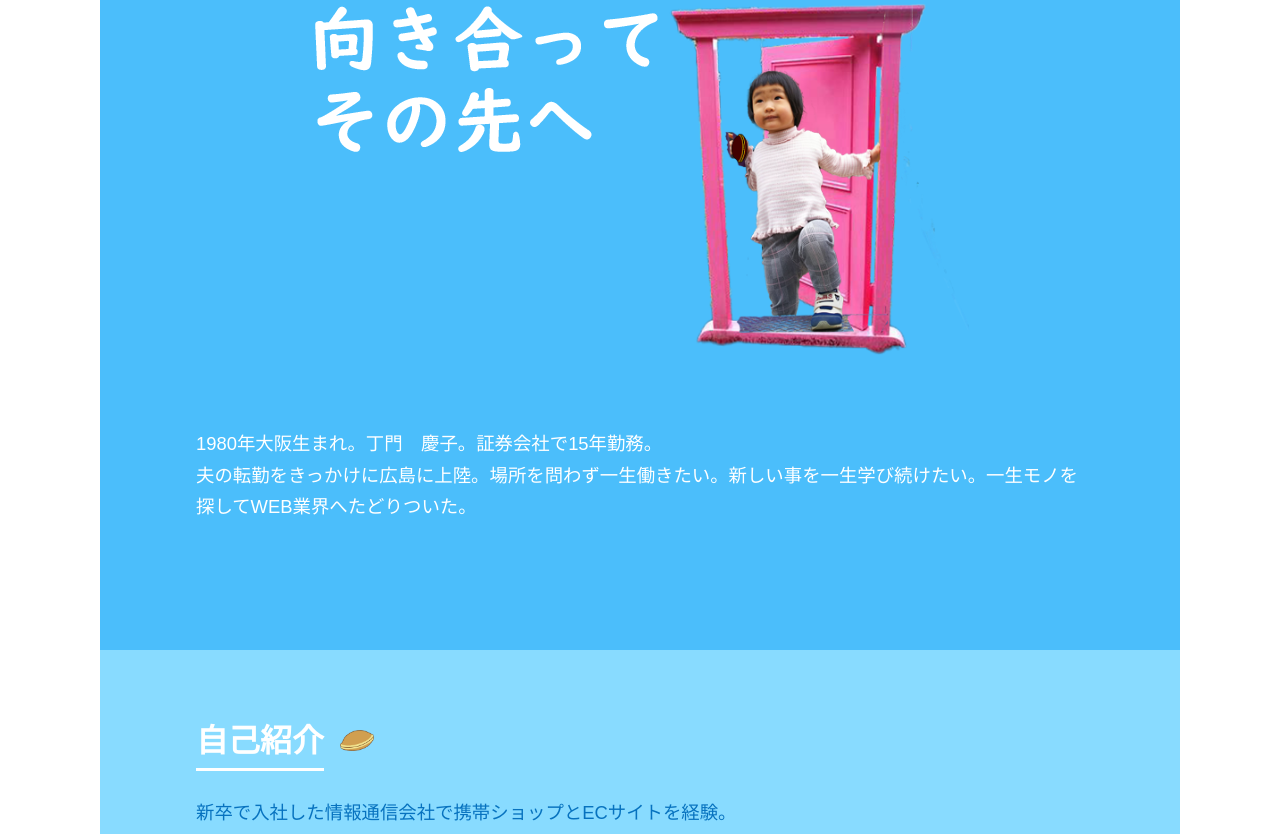
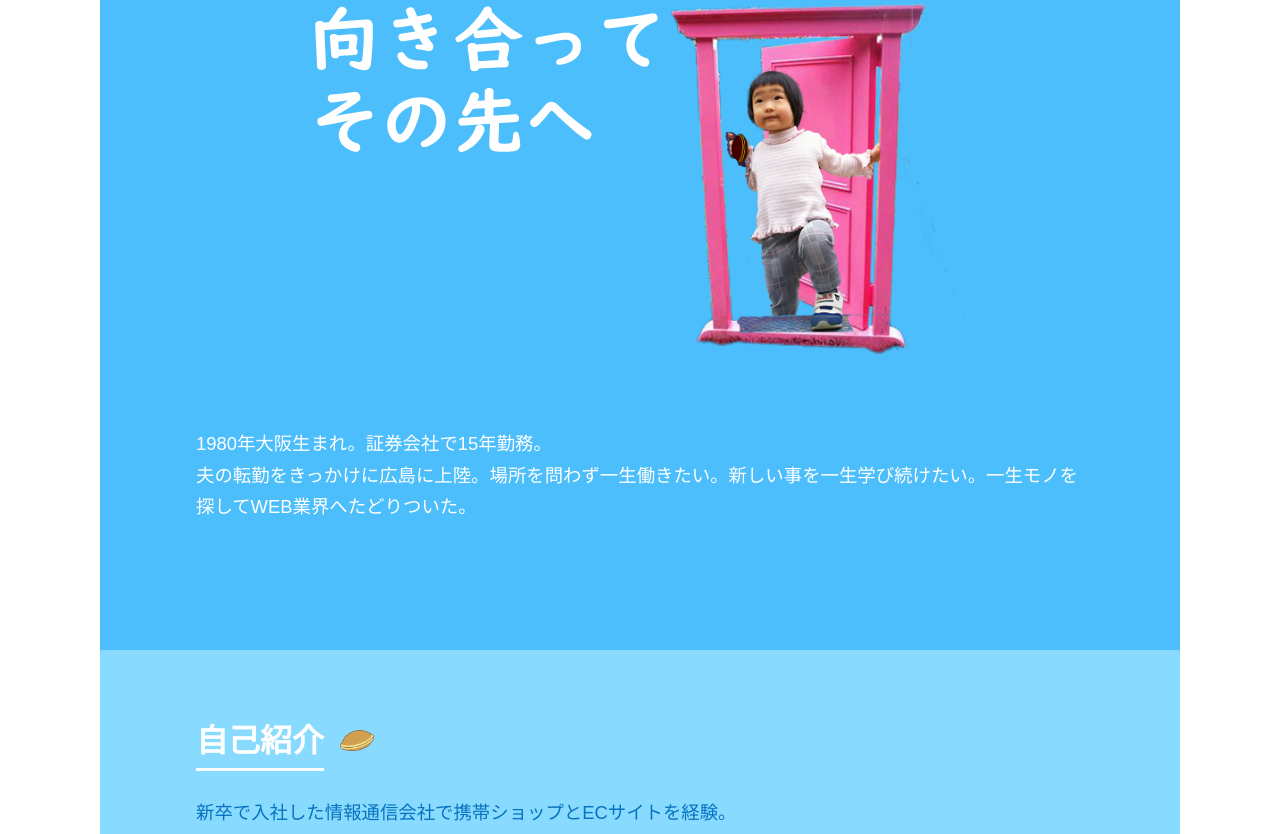
Before and after one commit to keikomcom/portfolio1, a plain HTML site: page index.html in a window 1280 px wide. Shown: the part 369-1203 px from the top of the page. Drawn offline with nearby package versions, Linux system fonts and the light colour scheme; some packages are replaced by stand-ins of ours.

Commit message:
keiko
name clear

```diff
--- a/index.html
+++ b/index.html
@@ -59,7 +59,7 @@
             </div> <!-- titleBox -->
 
             <p class="main-text">
-                1980年大阪生まれ。丁門　慶子。証券会社で15年勤務。<br>
+                1980年大阪生まれ。証券会社で15年勤務。<br>
                 夫の転勤をきっかけに広島に上陸。場所を問わず一生働きたい。新しい事を一生学び続けたい。一生モノを探してWEB業界へたどりついた。
             </p>
         </main>
```
